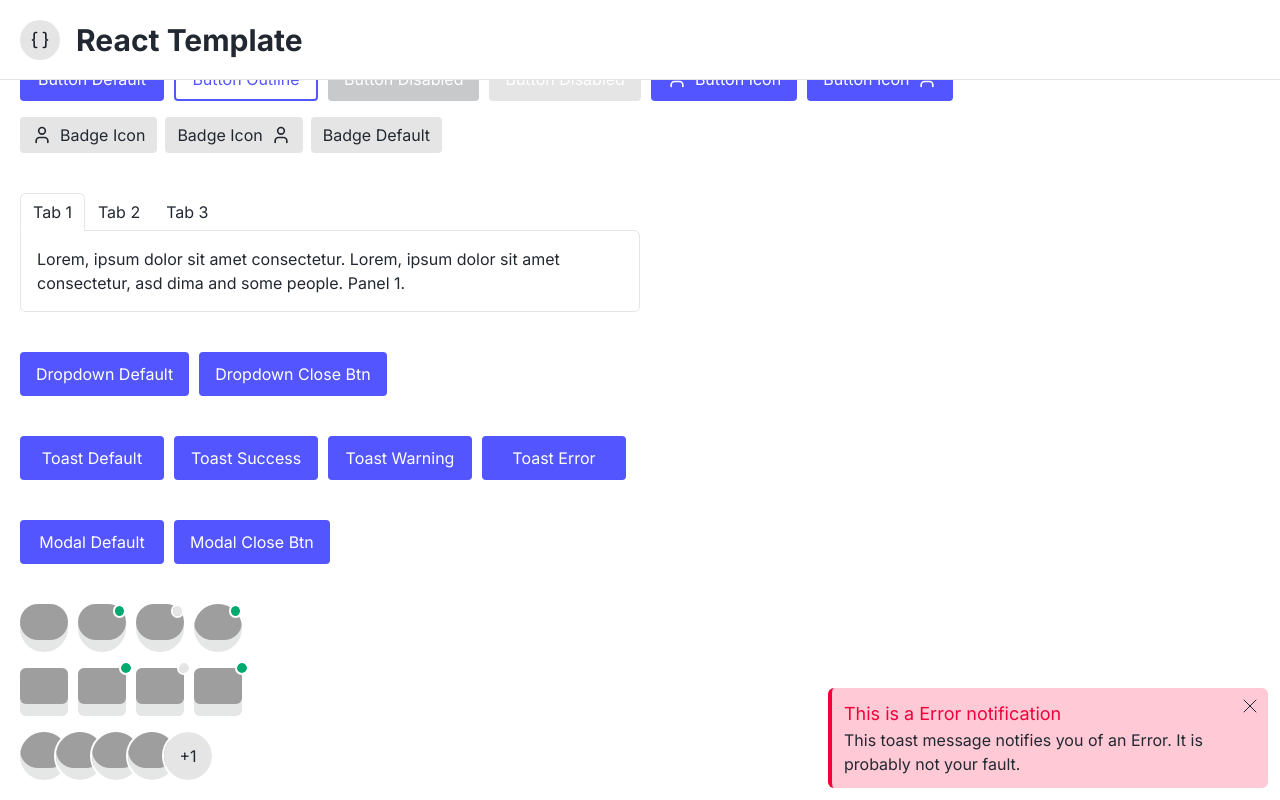
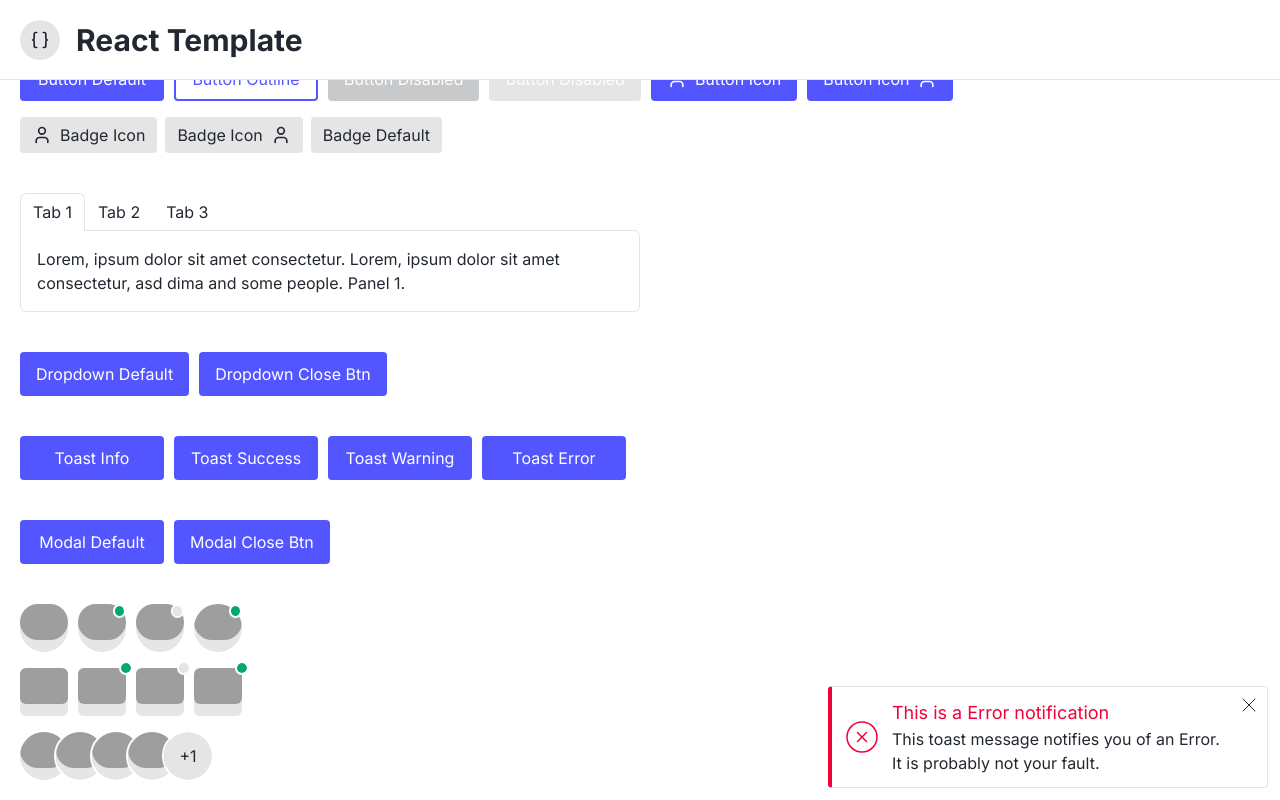
Before and after one commit to dimarogkov/react-template, a React (Create React App) app: page /react-template/ui in a window 1280 px wide. Both pictures are taken after a click on the element "Toast Error". Shown: the part 688-1488 px from the top of the page. Built offline with nearby package versions, Linux system fonts and the light colour scheme; grey boxes are pictures that could not be loaded.

Commit message:
fix Toast

```diff
--- a/src/components/pages/UIPage.tsx
+++ b/src/components/pages/UIPage.tsx
@@ -175,17 +175,17 @@ export const UIPage = () => {
             <section className='relative w-full mb-10 last:mb-0'>
                 <div className='flex flex-wrap w-full gap-2.5 mb-4 last:mb-0'>
                     <CreateToast
-                        title='This is a Default notification.'
-                        text='This toast message notifies you of something. Whatever that may be.'
+                        title='This is a Info notification.'
+                        text='This toast message notifies you of something.'
                         className='w-full sm:w-auto'
                     >
-                        <Btn>Toast Default</Btn>
+                        <Btn>Toast Info</Btn>
                     </CreateToast>
 
                     <CreateToast
                         type={EnumToast.success}
                         title='This is a Success notification.'
-                        text='This toast message notifies you of all your great successes. You rock!'
+                        text='This toast message notifies you of all your great successes.'
                         className='w-full sm:w-auto'
                     >
                         <Btn>Toast Success</Btn>
@@ -194,7 +194,7 @@ export const UIPage = () => {
                     <CreateToast
                         type={EnumToast.warning}
                         title='This is a Warning notification.'
-                        text='This toast message notifies you of a Warning. Who knows what might have happened.'
+                        text='This toast message notifies you of a Warning.'
                         className='w-full sm:w-auto'
                     >
                         <Btn>Toast Warning</Btn>
--- a/src/components/ui/Toast/CreateToast.tsx
+++ b/src/components/ui/Toast/CreateToast.tsx
@@ -6,23 +6,17 @@ interface Props extends HTMLAttributes<HTMLDivElement>, RefAttributes<HTMLDivEle
     type?: string;
     title: string;
     text?: string;
+    duration?: number;
     className?: string;
 }
 
 export const CreateToast: FC<Props> = forwardRef<HTMLDivElement, Props>(
-    ({ type = EnumToast.default, title, text = '', className = '', ...props }, ref) => {
-        const createToast = useToast();
+    ({ type = EnumToast.info, title, text = '', duration = 3000, className = '', ...props }, ref) => {
+        const { createToast } = useToast();
 
         const handleClick = () => {
-            const toast = {
-                id: crypto.randomUUID(),
-                type,
-                title,
-                text,
-                isClosing: false,
-            };
-
-            createToast(toast);
+            const toast = { id: crypto.randomUUID(), type, title, text, timeoutId: null };
+            createToast(toast, duration);
         };
 
         return <div ref={ref} {...props} onClick={handleClick} className={`relative cursor-pointer ${className}`} />;
--- a/src/components/ui/Toast/Toast.tsx
+++ b/src/components/ui/Toast/Toast.tsx
@@ -2,7 +2,7 @@ import { FC, forwardRef, HTMLAttributes, RefAttributes } from 'react';
 import { EnumText, EnumToast } from '../../../types/enums';
 import { IToast } from '../../../types/interfaces/Toast';
 import { Text } from '../Text';
-import { X } from 'lucide-react';
+import { CircleAlert, CircleCheck, CircleX, Info, X } from 'lucide-react';
 import cn from 'classnames';
 
 interface Props extends HTMLAttributes<HTMLDivElement>, RefAttributes<HTMLDivElement> {
@@ -13,35 +13,48 @@ interface Props extends HTMLAttributes<HTMLDivElement>, RefAttributes<HTMLDivEle
 
 export const Toast: FC<Props> = forwardRef<HTMLDivElement, Props>(
     ({ toast, className = '', closeToast = () => {}, ...props }, ref) => {
-        const { id, type, title, text, isClosing } = toast;
+        const { id, type, title, text } = toast;
 
         const toastClasses = {
-            [EnumToast.default as string]: 'border-black/45 bg-gray',
-            [EnumToast.success as string]: 'border-green bg-greenLight',
-            [EnumToast.warning as string]: 'border-yellow bg-yellowLight',
-            [EnumToast.error as string]: 'border-red bg-redLight',
+            border: {
+                [EnumToast.info as string]: 'border-l-blue',
+                [EnumToast.success as string]: 'border-l-green',
+                [EnumToast.warning as string]: 'border-l-yellow',
+                [EnumToast.error as string]: 'border-l-red',
+            },
+            text: {
+                [EnumToast.info as string]: 'text-blue',
+                [EnumToast.success as string]: 'text-green',
+                [EnumToast.warning as string]: 'text-yellow',
+                [EnumToast.error as string]: 'text-red',
+            },
         };
 
-        const toastTextClasses = {
-            [EnumToast.success as string]: 'text-green',
-            [EnumToast.warning as string]: 'text-yellow',
-            [EnumToast.error as string]: 'text-red',
+        const icon = {
+            [EnumToast.info as string]: <Info className='hidden sm:block w-9 min-w-9 h-9 text-blue stroke-1' />,
+            [EnumToast.success as string]: (
+                <CircleCheck className='hidden sm:block w-9 min-w-9 h-9 text-green stroke-1' />
+            ),
+            [EnumToast.warning as string]: (
+                <CircleAlert className='hidden sm:block w-9 min-w-9 h-9 text-yellow stroke-1' />
+            ),
+            [EnumToast.error as string]: <CircleX className='hidden sm:block w-9 min-w-9 h-9 text-red stroke-1' />,
         };
 
         return (
             <div
                 ref={ref}
                 {...props}
+                role='alert'
                 className={cn(
-                    `relative w-full sm:w-auto sm:max-w-[440px] rounded-md p-3 pr-10 border-l-4 animate-showToastAnimation ${className}`,
-                    toastClasses[type],
-                    {
-                        'animate-hideToastAnimation': isClosing,
-                    }
+                    `relative flex items-center gap-3 w-full sm:w-auto sm:max-w-[440px] rounded p-3 pr-10 border border-l-4 border-gray bg-white animate-showToastAnimation ${className}`,
+                    toastClasses.border[type]
                 )}
             >
+                {icon[type]}
+
                 <div className='w-full'>
-                    <Text textType={EnumText.large} className={toastTextClasses[type]}>
+                    <Text textType={EnumText.large} className={toastClasses.text[type]}>
                         {title}
                     </Text>
 
--- a/src/context/ToastContext.tsx
+++ b/src/context/ToastContext.tsx
@@ -1,42 +1,53 @@
-import { createContext, FC, ReactNode, useContext, useEffect, useState } from 'react';
-import { ToastOutlet } from './ToastOutlet';
+import { createContext, FC, ReactNode, useCallback, useContext, useEffect, useMemo, useState } from 'react';
 import { IToast } from '../types/interfaces/Toast';
+import { Toast } from '../components/ui';
 
 interface Props {
     children: ReactNode;
 }
 
-const ToastContext = createContext<(toast: IToast) => void>(() => {});
+interface ToastContextValue {
+    createToast: (toast: IToast, duration: number) => void;
+    closeToast: (toastId: string) => void;
+}
+
+const ToastContext = createContext<ToastContextValue>({
+    createToast: () => {},
+    closeToast: () => {},
+});
 
 export const ToastProvider: FC<Props> = ({ children }) => {
     const [toasts, setToasts] = useState<IToast[]>([]);
 
-    useEffect(() => {
-        toasts.length > 6 && setToasts((prevState) => prevState.slice(1));
-    }, [toasts.length]);
+    const closeToast = (toastId: string) => {
+        setToasts((prev) => {
+            const filteredToasts = prev.filter(({ id }) => id !== toastId);
+            const currentToast = prev.find(({ id }) => id === toastId);
 
-    const closeToast = (toastId: string) => {
-        setToasts((prevState) =>
-            prevState.map((toast) => {
-                return toast.id === toastId ? { ...toast, isClosing: true } : toast;
-            })
-        );
+            currentToast?.timeoutId && clearTimeout(currentToast?.timeoutId);
 
-        const time = setTimeout(() => setToasts((prev) => prev.filter(({ id }) => id !== toastId)), 300);
-        return () => clearTimeout(time);
+            return filteredToasts;
+        });
     };
 
-    const createToast = (toast: IToast) => {
-        setToasts((prev) => [...prev, toast]);
+    const createToast = useCallback((toast: IToast, duration: number) => {
+        const timeoutId = setTimeout(() => closeToast(toast.id), duration);
+        setToasts((prev) => [{ ...toast, timeoutId }, ...prev]);
+    }, []);
 
-        const time = setTimeout(() => closeToast(toast.id), 3000);
-        return () => clearTimeout(time);
-    };
+    const value = useMemo(() => ({ closeToast, createToast }), [createToast]);
 
     return (
-        <ToastContext.Provider value={createToast}>
+        <ToastContext.Provider value={value}>
             {children}
-            <ToastOutlet toasts={toasts} closeToast={closeToast} />
+
+            {toasts.length > 0 && (
+                <div className='fixed z-10 bottom-0 sm:bottom-2 md:bottom-3 sm:right-2 md:right-3 flex flex-col items-end gap-2 w-full sm:w-auto p-4 sm:p-0'>
+                    {toasts.map((toast) => (
+                        <Toast key={toast.id} toast={toast} closeToast={closeToast} />
+                    ))}
+                </div>
+            )}
         </ToastContext.Provider>
     );
 };
--- a/src/context/ToastOutlet.tsx
+++ /dev/null
@@ -1,18 +0,0 @@
-import { FC } from 'react';
-import { IToast } from '../types/interfaces/Toast';
-import { Toast } from '../components/ui';
-
-type Props = {
-    toasts: IToast[];
-    closeToast: (toastId: string) => void;
-};
-
-export const ToastOutlet: FC<Props> = ({ toasts, closeToast = () => {} }) => {
-    return (
-        <div className='fixed z-10 bottom-0 sm:bottom-2 md:bottom-3 sm:right-2 md:right-3 flex flex-col items-end gap-3 w-full sm:w-auto p-4 sm:p-0'>
-            {toasts.map((toast) => (
-                <Toast key={toast.id} toast={toast} closeToast={closeToast} />
-            ))}
-        </div>
-    );
-};
--- a/src/types/enums/Toast.ts
+++ b/src/types/enums/Toast.ts
@@ -1,5 +1,5 @@
 export enum EnumToast {
-    default = 'default',
+    info = 'info',
     success = 'success',
     warning = 'warning',
     error = 'error',
--- a/src/types/interfaces/Toast.ts
+++ b/src/types/interfaces/Toast.ts
@@ -3,5 +3,5 @@ export interface IToast {
     type: string;
     title: string;
     text: string;
-    isClosing: boolean;
+    timeoutId: NodeJS.Timeout | null;
 }
--- a/tailwind.config.js
+++ b/tailwind.config.js
@@ -8,28 +8,19 @@ module.exports = {
             colors: {
                 black: '#222831',
                 green: '#52881a',
-                greenLight: '#eef9e2',
                 blue: '#5356ff',
-                blueLight: '#d4d5ff',
-                yellow: '#ff9d23',
-                yellowLight: '#ffe6c8',
+                yellow: '#fab12f',
                 red: '#f1003a',
-                redLight: '#ffc9d6',
                 gray: '#e5e5e5',
                 white: '#fff',
             },
             animation: {
-                showToastAnimation: 'showToast 0.3s ease-in-out',
-                hideToastAnimation: 'hideToast 0.3s ease-in-out',
+                showToastAnimation: 'showToast 0.4s ease-in-out',
             },
             keyframes: {
                 showToast: {
-                    from: { opacity: '0', transform: 'translateY(25%)' },
-                    to: { opacity: '1', transform: 'translateY(0)' },
-                },
-                hideToast: {
-                    from: { opacity: '1', transform: 'translateY(0)' },
-                    to: { opacity: '0', transform: 'translateY(25%)' },
+                    from: { opacity: '0', transform: 'translateX(30%)' },
+                    to: { opacity: '1', transform: 'translateX(0)' },
                 },
             },
         },
```
